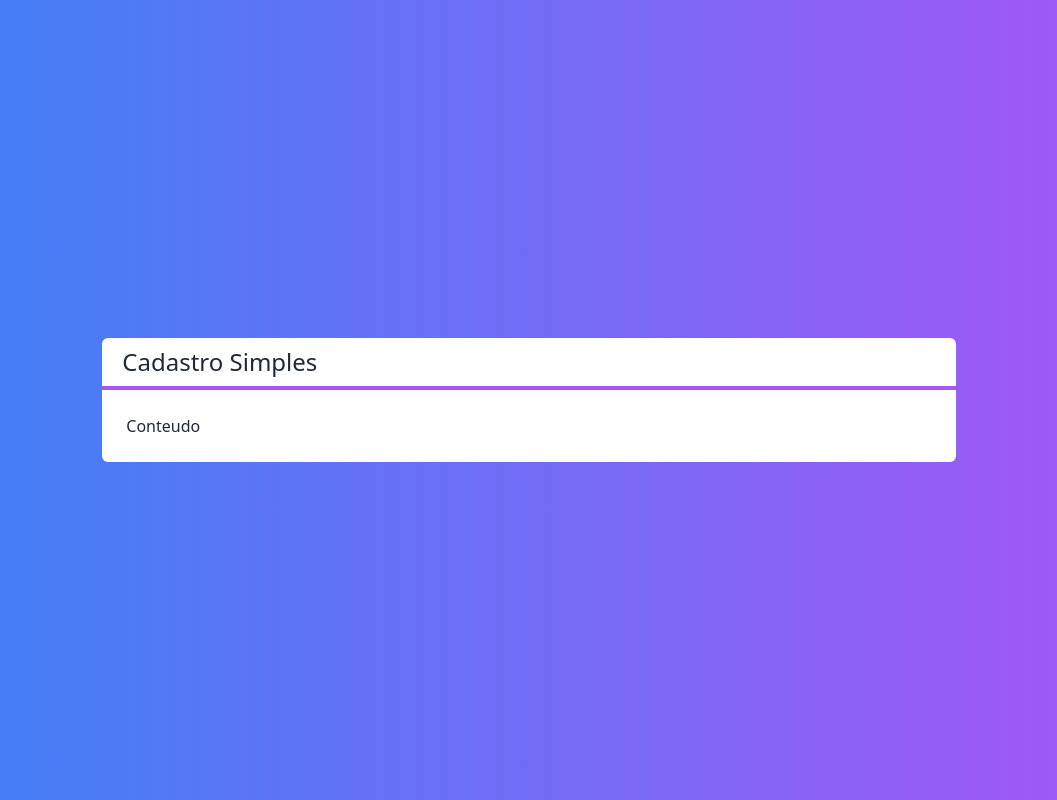
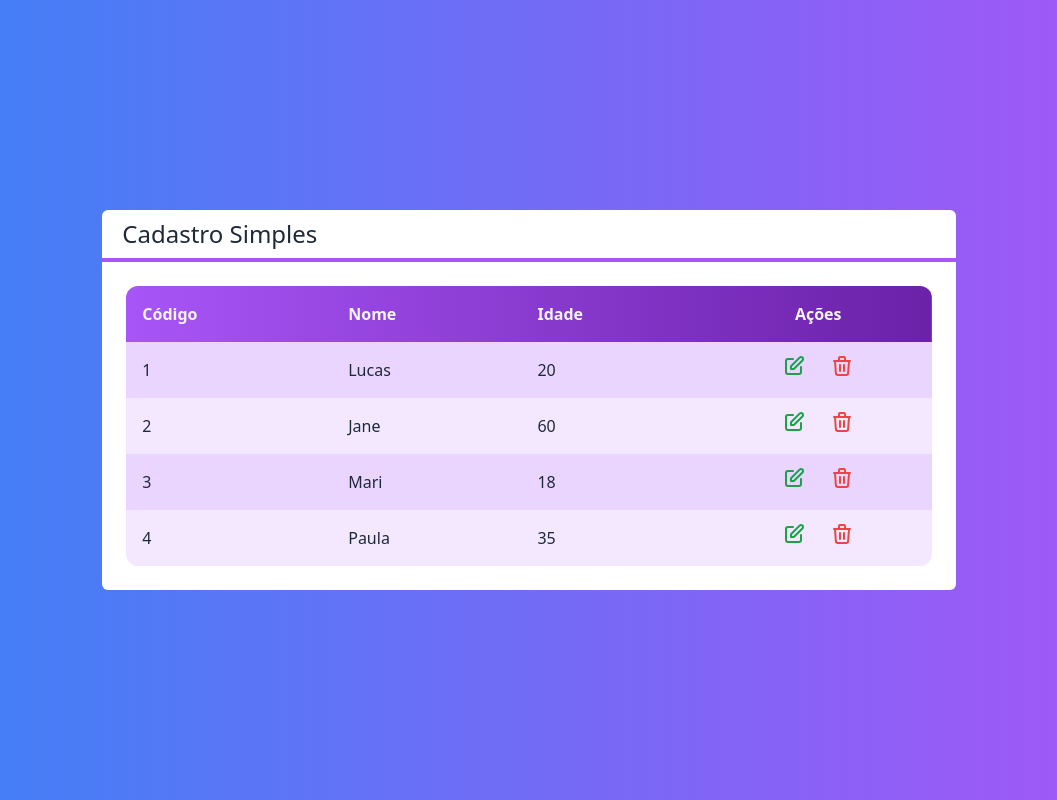
Before and after one commit to lucas-henrique26/crud, a Next.js app: page / in a window 1280 px wide. Shown: the whole page, without its empty margins (111-1168 px from the left). Built offline with nearby package versions, Linux system fonts and the light colour scheme.

Commit message:
componente tabela

```diff
--- /dev/null
+++ b/src/components/Tabela.tsx
@@ -0,0 +1,77 @@
+import Cliente from "../core/Cliente"
+import { IconeEdicao, IconeLixo } from "./icones"
+
+interface TabelaProps {
+    clientes: Cliente[]
+    clienteSelecionado?: (cliente: Cliente) => void
+    clienteExcluido?: (cliente: Cliente) => void
+}
+
+export default function Tabela(props: TabelaProps) {
+
+    const exibirAcoes = props.clienteExcluido || props.clienteSelecionado
+
+    function renderizarCabecalho() {
+        return (
+            <tr>
+                <th className="text-left p-4">Código</th>
+                <th className="text-left p-4">Nome</th>
+                <th className="text-left p-4">Idade</th>
+                {exibirAcoes ? <th className="p-4">Ações</th> : false}
+            </tr>
+        )
+    }
+
+    function renderizarDados() {
+        return props.clientes?.map((cliente, i) => {
+            return (
+                <tr key={cliente.id}
+                    className={`${i % 2 === 0 ? 'bg-purple-200' : 'bg-purple-100'}`} >
+                    <td className="text-left p-4">{cliente.id}</td>
+                    <td className="text-left p-4">{cliente.nome}</td>
+                    <td className="text-left p-4">{cliente.idade}</td>
+                    {exibirAcoes ? renderizarAcoes(cliente) : false}
+                </tr>
+            )
+        })
+    }
+
+    function renderizarAcoes(cliente: Cliente) {
+        return (
+            <td className="flex justify-center">
+                {props.clienteSelecionado ? (
+                    <button onClick={() => props.clienteSelecionado?.(cliente)} className={`
+                    flex justify-center items-center
+                    text-green-600 rounded-full p-2 m-1
+                    hover:bg-purple-50
+                `}>
+                    {IconeEdicao}
+                </button>
+                ) : false}
+                {props.clienteExcluido ? (
+                    <button onClick={() => props.clienteExcluido?.(cliente)} className={`
+                    flex justify-center items-center
+                    text-red-500 rounded-full p-2 m-1
+                    hover:bg-purple-50
+                `}>
+                    {IconeLixo}
+                </button>
+                ) : false}
+            </td>
+        )
+    }
+
+    return (
+        <table className="w-full rounded-xl overflow-hidden">
+            <thead className={`
+                text-gray-100
+                bg-gradient-to-r from-purple-500 to-purple-800
+            `}>
+                {renderizarCabecalho()}
+            </thead>
+            <tbody>
+                {renderizarDados()}
+            </tbody>
+        </table>
+    )
+}
--- /dev/null
+++ b/src/components/icones.tsx
@@ -0,0 +1,11 @@
+export const IconeEdicao = (
+    <svg xmlns="http://www.w3.org/2000/svg" className="h-6 w-6" fill="none" viewBox="0 0 24 24" stroke="currentColor">
+        <path strokeLinecap="round" strokeLinejoin="round" strokeWidth={2} d="M11 5H6a2 2 0 00-2 2v11a2 2 0 002 2h11a2 2 0 002-2v-5m-1.414-9.414a2 2 0 112.828 2.828L11.828 15H9v-2.828l8.586-8.586z" />
+    </svg>
+)
+
+export const IconeLixo = (
+    <svg xmlns="http://www.w3.org/2000/svg" className="h-6 w-6" fill="none" viewBox="0 0 24 24" stroke="currentColor">
+        <path strokeLinecap="round" strokeLinejoin="round" strokeWidth={2} d="M19 7l-.867 12.142A2 2 0 0116.138 21H7.862a2 2 0 01-1.995-1.858L5 7m5 4v6m4-6v6m1-10V4a1 1 0 00-1-1h-4a1 1 0 00-1 1v3M4 7h16" />
+    </svg>
+)
--- /dev/null
+++ b/src/core/Cliente.ts
@@ -0,0 +1,27 @@
+export default class Cliente {
+    #id: string
+    #nome: string
+    #idade: number
+
+    constructor(nome:string, idade: number, id: string = null) {
+        this.#nome = nome
+        this.#idade = idade
+        this.#id = id
+    }
+
+    static vazio() {
+        return new Cliente('', 0)
+    }
+
+    get id() {
+        return this.#id
+    }
+
+    get nome() {
+        return this.#nome
+    }
+
+    get idade() {
+        return this.#idade
+    }
+}
--- a/src/pages/index.jsx
+++ b/src/pages/index.jsx
@@ -1,6 +1,24 @@
 import Layout from "../components/Layout"
+import Tabela from "../components/Tabela"
+import Cliente from "../core/Cliente"
 
 export default function Home() {
+
+  const clientes = [
+    new Cliente('Lucas', 20, '1'),
+    new Cliente('Jane', 60, '2'),
+    new Cliente('Mari', 18, '3'),
+    new Cliente('Paula', 35, '4'),
+  ]
+
+  function clienteSelecionado(cliente, Cliente) {
+    console.log(cliente.nome)
+  }
+
+  function clienteExcluido(cliente, Cliente) {
+
+  }
+
   return (
     <div className={`
       flex justify-center items-center h-screen
@@ -8,7 +26,9 @@
       text-white
     `}>
       <Layout titulo="Cadastro Simples">
-        <span>Conteudo</span>
+        <Tabela clientes={clientes}
+          clienteSelecionado={clienteSelecionado}
+          clienteExcluido={clienteExcluido}></Tabela>
       </Layout>
     </div>
   )
--- a/tsconfig.json
+++ b/tsconfig.json
@@ -1,6 +1,6 @@
 {
   "compilerOptions": {
-    "target": "es5",
+    "target": "ES2015",
     "lib": [
       "dom",
       "dom.iterable",
```
